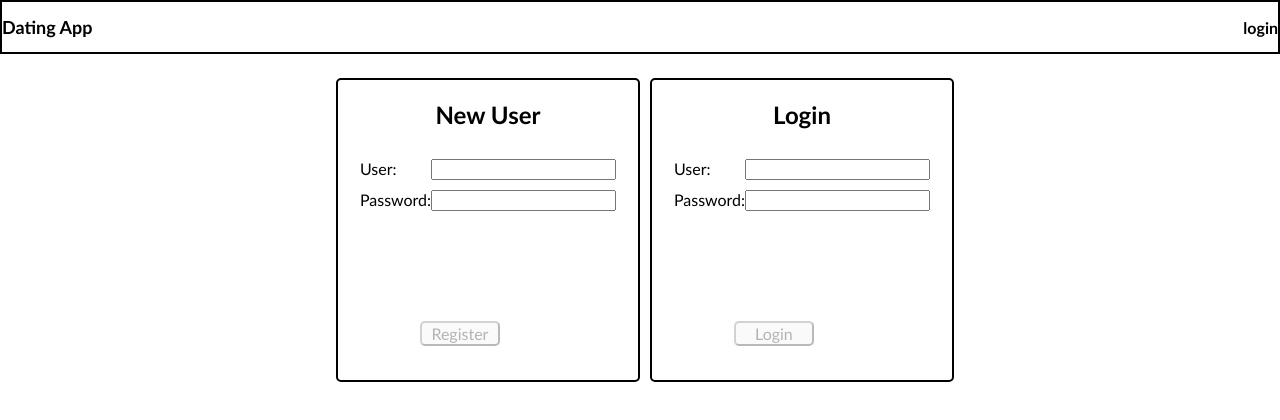
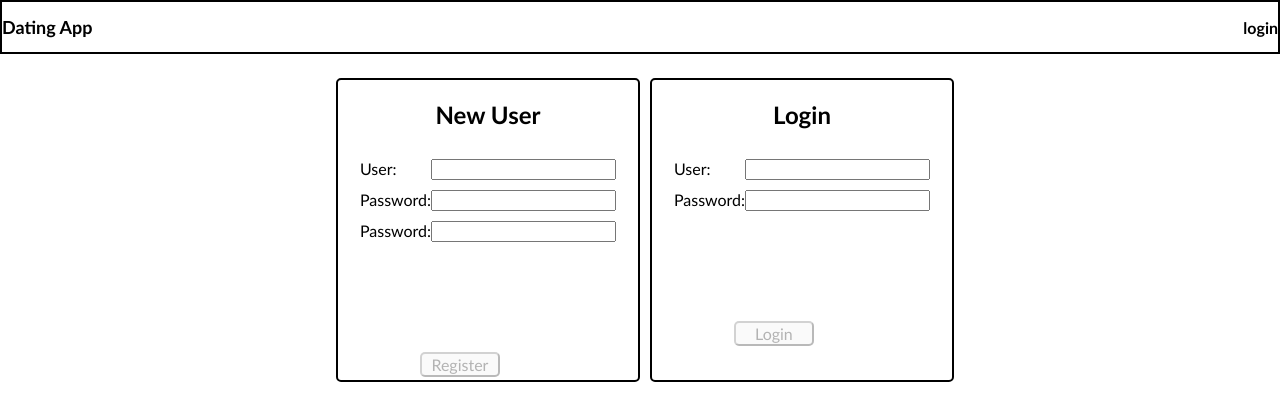
Before and after one commit to Hadarder/dating-app, a React (Create React App) app: page /login in a window 1280 px wide. Shown: the top 420 px of the page. Built offline with nearby package versions, Linux system fonts and the light colour scheme; what ape-mock would draw is missing.

Commit message:
update register form

```diff
--- a/src/components/LoginPage/Form.js
+++ /dev/null
@@ -1,41 +0,0 @@
-import React, { useState } from "react";
-import "./form.css";
-
-export function Form({ buttonTitle, onSubmit }) {
-  const [userName, setUsername] = useState("");
-  const [password, setPassword] = useState("");
-
-  const isValid = userName.length === 0 || password.length === 0;
-
-  return (
-    <form
-      onSubmit={e => {
-        e.preventDefault();
-        setUsername("");
-        setPassword("");
-        onSubmit(userName, password);
-      }}
-    >
-      <div className="input">
-        User:
-        <input
-          required
-          onChange={e => setUsername(e.target.value)}
-          value={userName}
-        />
-      </div>
-      <div className="input">
-        Password:
-        <input
-          type="password"
-          required
-          onChange={e => setPassword(e.target.value)}
-          value={password}
-        />
-      </div>
-      <button className="button" disabled={isValid}>
-        {buttonTitle}
-      </button>
-    </form>
-  );
-}
--- a/src/components/LoginPage/Login.js
+++ b/src/components/LoginPage/Login.js
@@ -1,5 +1,4 @@
-import React from "react";
-import { Form } from "./Form";
+import React, { useState } from "react";
 import "./form.css";
 import { useAction } from "../../redux/useAction";
 import { userActions } from "../../redux/user";
@@ -7,6 +6,10 @@ import { useHistory } from "react-router-dom";
 import { getLoggedUserData } from "../../data/dataManager";
 
 export function Login() {
+  const [userName, setUsername] = useState("");
+  const [password, setPassword] = useState("");
+
+  const isValid = userName.length === 0 || password.length === 0;
   const loginUser = useAction(userActions.saveUser);
   const history = useHistory();
 
@@ -23,7 +26,35 @@ export function Login() {
   return (
     <div className="loginform">
       <h2>Login</h2>
-      <Form buttonTitle="Login" onSubmit={onSubmit}></Form>
+      <form
+        onSubmit={e => {
+          e.preventDefault();
+          setUsername("");
+          setPassword("");
+          onSubmit(userName, password);
+        }}
+      >
+        <div className="input">
+          User:
+          <input
+            required
+            onChange={e => setUsername(e.target.value)}
+            value={userName}
+          />
+        </div>
+        <div className="input">
+          Password:
+          <input
+            type="password"
+            required
+            onChange={e => setPassword(e.target.value)}
+            value={password}
+          />
+        </div>
+        <button className="button" disabled={isValid}>
+          Login
+        </button>
+      </form>
     </div>
   );
 }
--- a/src/components/LoginPage/NewUser.js
+++ b/src/components/LoginPage/NewUser.js
@@ -1,5 +1,4 @@
-import React from "react";
-import { Form } from "./Form";
+import React, { useState } from "react";
 import "./form.css";
 import { useHistory } from "react-router-dom";
 import { useAction } from "../../redux/useAction";
@@ -7,10 +6,19 @@ import { userActions } from "../../redux/user";
 import { addUser } from "../../data/dataManager";
 
 export function NewUser() {
+  const [userName, setUsername] = useState("");
+  const [password, setPassword] = useState("");
+  const [repeatPassword, setRepeatPassword] = useState("");
+
+  const isValid = userName.length === 0 || password.length === 0 || repeatPassword.length === 0;
+
   const registerUser = useAction(userActions.saveUser);
   const history = useHistory();
 
   async function onSubmit(username, password) {
+    if (alertIfPasswordsNotEquls()){
+      return;
+    }
     const newUser = await addUser(username, password);
     if (newUser) {
       registerUser(newUser);
@@ -20,10 +28,60 @@ export function NewUser() {
     }
   }
 
+  function checkPasswords() {
+    return password === repeatPassword;
+  }
+
+  function alertIfPasswordsNotEquls() {
+    if (!checkPasswords()) {
+      alert("passwords do not match, please reenter");
+      return true;
+    }
+    return false;
+  }
+
   return (
     <div className="loginform">
       <h2>New User</h2>
-      <Form buttonTitle="Register" onSubmit={onSubmit} />
+      <form
+        onSubmit={e => {
+          e.preventDefault();
+          setUsername("");
+          setPassword("");
+          setRepeatPassword("");
+          onSubmit(userName, password);
+        }}
+      >
+        <div className="input">
+          User:
+          <input
+            required
+            onChange={e => setUsername(e.target.value)}
+            value={userName}
+          />
+        </div>
+        <div className="input">
+          Password:
+          <input
+            type="password"
+            required
+            onChange={e => setPassword(e.target.value)}
+            value={password}
+          />
+        </div>
+        <div className="input">
+          Password:
+          <input
+            type="password"
+            required
+            onChange={e => setRepeatPassword(e.target.value)}
+            value={repeatPassword}
+          />
+        </div>
+        <button className="button" disabled={isValid}>
+          Register
+        </button>
+      </form>
     </div>
   );
 }
```
